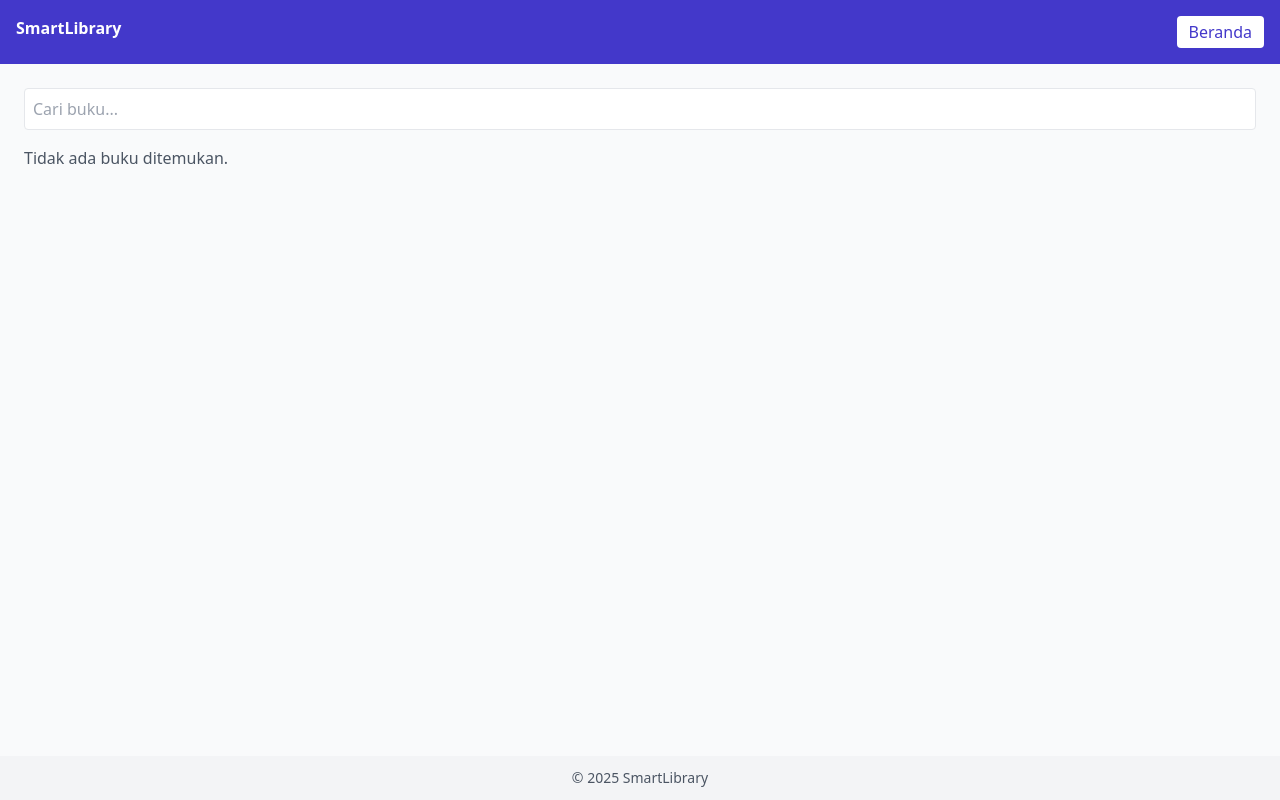
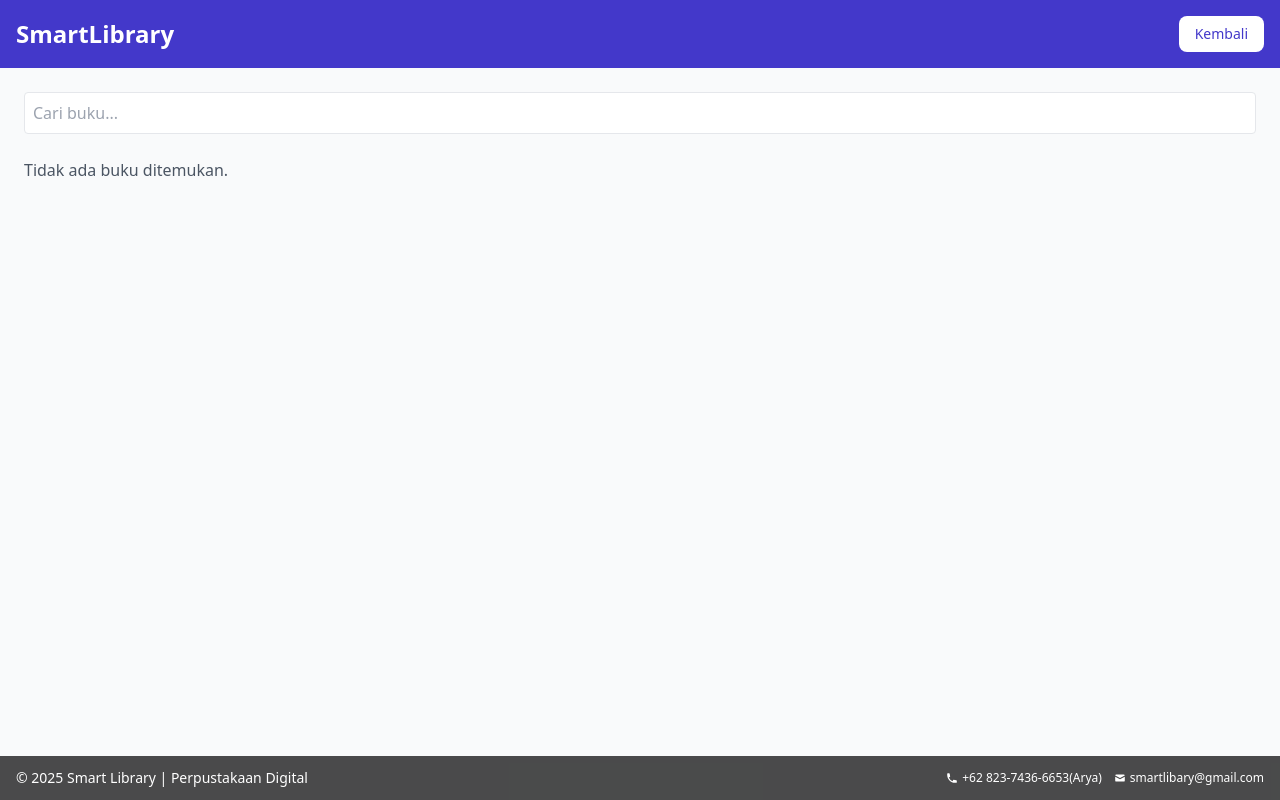
Before and after one commit to Johannes-Pandiangan/Weird_guys, a plain HTML site: page user/home.html in a window 1280 px wide. Drawn offline with nearby package versions, Linux system fonts and the light colour scheme.

Commit message:
Refactor home.html for improved structure and styling
add help contact in the footer

```diff
--- a/user/home.html
+++ b/user/home.html
@@ -1,30 +1,52 @@
 <!DOCTYPE html>
 <html lang="id">
 <head>
-  <meta charset="utf-8" />
-  <meta name="viewport" content="width=device-width, initial-scale=1" />
-  <title>User - SmartLibrary</title>
+  <meta charset="UTF-8">
+  <meta name="viewport" content="width=device-width, initial-scale=1.0">
+  <title>Dashboard User - SmartLibrary</title>
   <script src="https://cdn.tailwindcss.com"></script>
+  <link rel="stylesheet" href="css/user-style.css">
   <script src="js/user.js" defer></script>
 </head>
-<body class="min-h-screen bg-gray-50 flex flex-col">
-  <header class="bg-indigo-700 text-white p-4">
-    <div class="container mx-auto flex justify-between">
-      <div class="font-semibold">SmartLibrary</div>
-      <a href="../index.html" class="bg-white text-indigo-700 px-3 py-1 rounded">Beranda</a>
-    </div>
+<body class="bg-gray-50 flex flex-col min-h-screen">
+  <header class="bg-indigo-700 text-white py-4 text-center text-2xl font-semibold flex justify-between items-center px-4">
+    <span>SmartLibrary</span>
+    <a href="../index.html" class="bg-white text-indigo-700 px-4 py-2 rounded-lg text-sm font-medium hover:bg-gray-100 transition">Kembali</a>
   </header>
 
-  <main class="container mx-auto p-6 flex-grow">
-    <div class="mb-4">
-      <input id="searchInput" type="text" placeholder="Cari buku..." class="w-full p-2 border rounded" />
+  <main class="flex-grow container mx-auto p-6">
+    <div class="mb-6">
+      <input id="searchInput" type="text" placeholder="Cari buku..." class="border p-2 rounded w-full focus:outline-indigo-500">
     </div>
-
-    <div id="bookList" class="grid md:grid-cols-3 sm:grid-cols-2 gap-4"></div>
-    <div id="pagination" class="flex justify-center mt-6 gap-2"></div>
-
+    <div id="bookList" class="grid md:grid-cols-3 sm:grid-cols-2 grid-cols-1 gap-4"></div>
   </main>
 
-  <footer class="bg-gray-100 p-3 text-center text-sm text-gray-600">© 2025 SmartLibrary</footer>
+   <footer class="absolute bottom-0 left-0 right-0 bg-black/70 text-white py-3">
+    <div class="container mx-auto px-4">
+      <div class="flex flex-col md:flex-row justify-between items-center">
+        <div class="mb-2 md:mb-0 text-center md:text-left">
+          <p class="text-sm">© 2025 Smart Library | Perpustakaan Digital</p>
+        </div>
+
+        <div class="text-center md:text-right">
+          <div class="flex flex-col sm:flex-row gap-3 text-xs">
+            <div class="flex items-center justify-center">
+              <svg class="w-3 h-3 mr-1" fill="currentColor" viewBox="0 0 20 20">
+                <path d="M2 3a1 1 0 011-1h2.153a1 1 0 01.986.836l.74 4.435a1 1 0 01-.54 1.06l-1.548.773a11.037 11.037 0 006.105 6.105l.774-1.548a1 1 0 011.059-.54l4.435.74a1 1 0 01.836.986V17a1 1 0 01-1 1h-2C7.82 18 2 12.18 2 5V3z"/>
+              </svg>
+              <span>+62 823-7436-6653(Arya)</span>
+            </div>
+            <div class="flex items-center justify-center">
+              <svg class="w-3 h-3 mr-1" fill="currentColor" viewBox="0 0 20 20">
+                <path d="M2.003 5.884L10 9.882l7.997-3.998A2 2 0 0016 4H4a2 2 0 00-1.997 1.884z"/>
+                <path d="M18 8.118l-8 4-8-4V14a2 2 0 002 2h12a2 2 0 002-2V8.118z"/>
+              </svg>
+              <span>smartlibary@gmail.com</span>
+            </div>
+          </div>
+        </div>
+      </div>
+    </div>
+  </footer>
 </body>
 </html>
```
